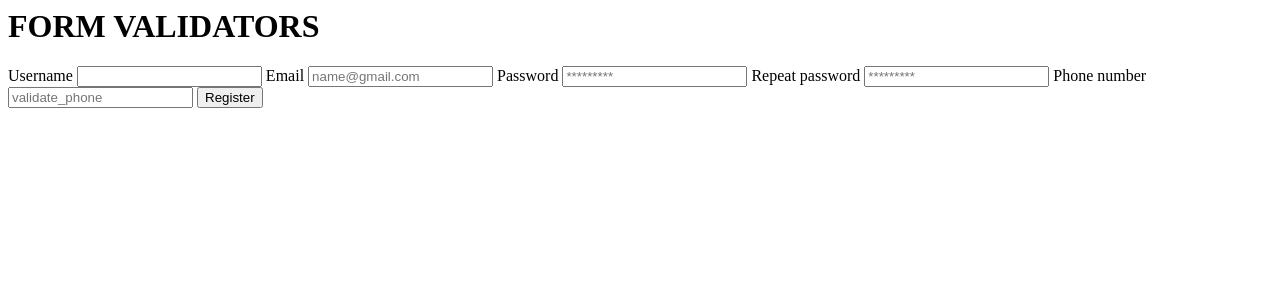
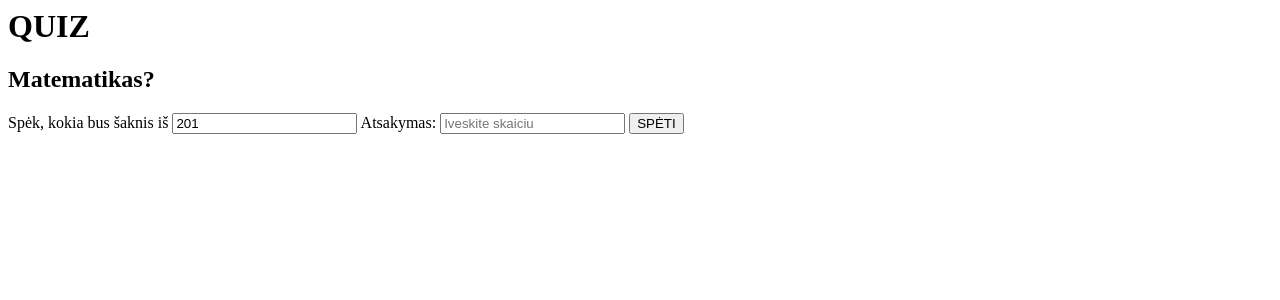
Before and after one commit to JusteKamaityte/Laravel_app, a PHP site: page / in a window 1280 px wide. Shown: the top 300 px of the page. Run offline with PHP 8.4, Linux system fonts and the light colour scheme.

Commit message:
04 01 formos validatoriai quiz

```diff
--- a/core/templates/form.tpl.php
+++ b/core/templates/form.tpl.php
@@ -11,7 +11,6 @@
                     'name' => $field_id,
                     'type' => $field['type'],
                     'value' => $field['value'] ?? '',
-                    'placeholder' => $field_id
 
                 ]); ?>>
         <?php elseif (in_array($field['type'], ['select'])): ?>
--- a/index.php
+++ b/index.php
@@ -1,26 +1,7 @@
 <?php
 require 'bootloader.php';
 
-/**
- *
- * @param $form
- * @param $safe_input
- */
-function form_success($form, $safe_input)
-{
-    var_dump('Success');
-}
 
-
-/**
- *
- * @param $form
- * @param $safe_input
- */
-function form_fail($form, $safe_input)
-{
-    var_dump('Klaida');
-}
 
 
 $form = [
@@ -35,105 +16,76 @@ $form = [
         'fail' => 'form_fail'
     ],
     'fields' => [
-        'username' => [
-            'label' => 'Username',
+        'guess' => [
+            'label' => 'Spėk, kokia bus šaknis iš',
             'type' => 'text',
+            'value' => rand(0, 1000),
             'validate' => [
                 'validate_not_empty',
-                'validate_text_lenght' => [
-                    'min' => 0,
-                    'max' => 6
+                'validate_is_number',
+            ],
+            'extra' => [
+                'attr' => [
+                    'readonly' => true,
                 ],
+            ],
+        ],
+        'answer' => [
+            'label' => 'Atsakymas:',
+            'type' => 'text',
+            'value' => '',
+            'validate' => [
+                'validate_not_empty',
+                'validate_is_number',
             ],
             'extra' => [
                 'attr' => [
                     'class' => 'red',
-                    'placeholder' => ' '
-                ],
-            ],
-        ],
-        'email' => [
-            'label' => 'Email',
-            'type' => 'text',
-            'validate' => [
-                'validate_not_empty',
-                'validate_text_lenght' => [
-                    'min' => 0,
-                    'max' => 6
-                ],
-            ],
-            'extra' => [
-                'attr' => [
-                    'class' => 'red',
-                    'placeholder' => 'name@gmail.com '
-                ],
-            ],
-        ],
-        'password' => [
-            'label' => 'Password',
-            'type' => 'password',
-            'validate' => [
-                'validate_not_empty',
-                'validate_text_lenght' => [
-                    'min' => 0,
-                    'max' => 6
-                ],
-            ],
-            'extra' => [
-                'attr' => [
-                    'class' => 'red',
-                    'placeholder' => '*********'
-                ],
-            ],
-        ],
-        'password_repeat' => [
-            'label' => 'Repeat password',
-            'type' => 'password',
-            'validate' => [
-                'validate_not_empty',
-                'validate_text_lenght' => [
-                    'min' => 0,
-                    'max' => 100
-                ],
-            ],
-            'extra' => [
-                'attr' => [
-                        'class' => 'red',
-                    'placeholder' => '*********'
-                ],
-            ],
-        ],
-        'phone_number' => [
-            'label' => 'Phone number',
-            'type' => 'number',
-            'validate' => [
-                'validate_not_empty',
-                'validate_is_number',
-
-            ],
-            'extra' => [
-                'attr' => [
-                    'placeholder' => 'validate_phone'
+                    'placeholder' => 'Iveskite skaiciu'
                 ],
             ],
         ],
     ],
     'buttons' => [
         'submit' => [
-            'text' => 'Register',
+            'text' => 'SPĖTI',
             'name' => 'action',
             'validate' => [
                 'validate_not_empty'
             ],
         ],
     ],
-    'validators' => [
-        'validate_fields_match' => [
-            'password',
-            'password_repeat'
-        ],
-    ],
+//    'validators' => [
+//        'validate_fields_match' => [
+//            'x',
+//            'y'
+//        ],
+//    ],
 ];
+
+/**
+ *
+ * @param $form
+ * @param $safe_input
+ */
+function form_success($form, $safe_input)
+{
+    $target = $safe_input['guess'];
+    $answer = $safe_input['answer'];
+    $difference = sqrt((float)$target) - (float)$answer;
+    var_dump("Nuo tinkamo atsakymo nukrypai $difference");
+}
+
+
+/**
+ *
+ * @param $form
+ * @param $safe_input
+ */
+function form_fail($form, $safe_input)
+{
+    var_dump('Neivedei atsakymo');
+}
 
 if ($_POST) {
 
@@ -151,7 +103,8 @@ if ($_POST) {
     </style>
 </head>
 <body>
-<h1>FORM VALIDATORS</h1>
+<h1>QUIZ</h1>
+<h2>Matematikas?</h2>
 <?php include 'core/templates/form.tpl.php'; ?>
 </body>
 </html>
```
